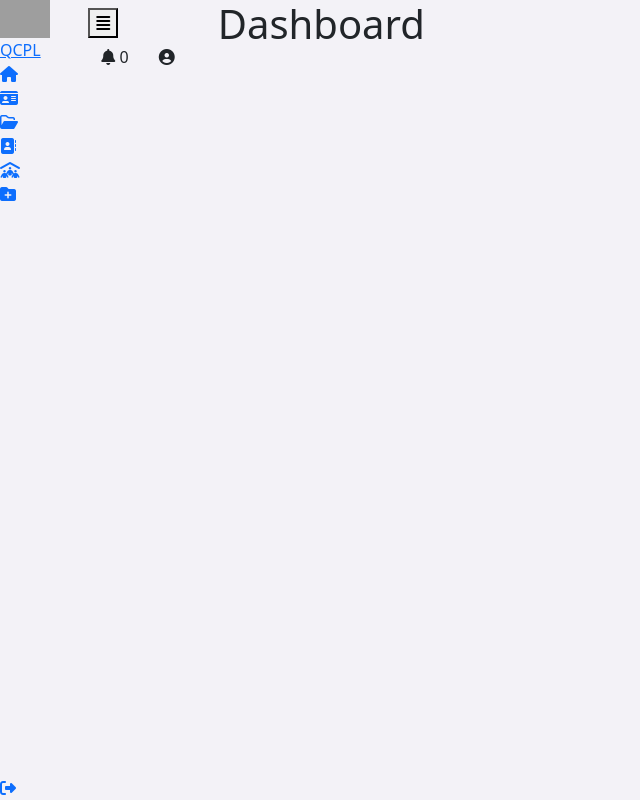
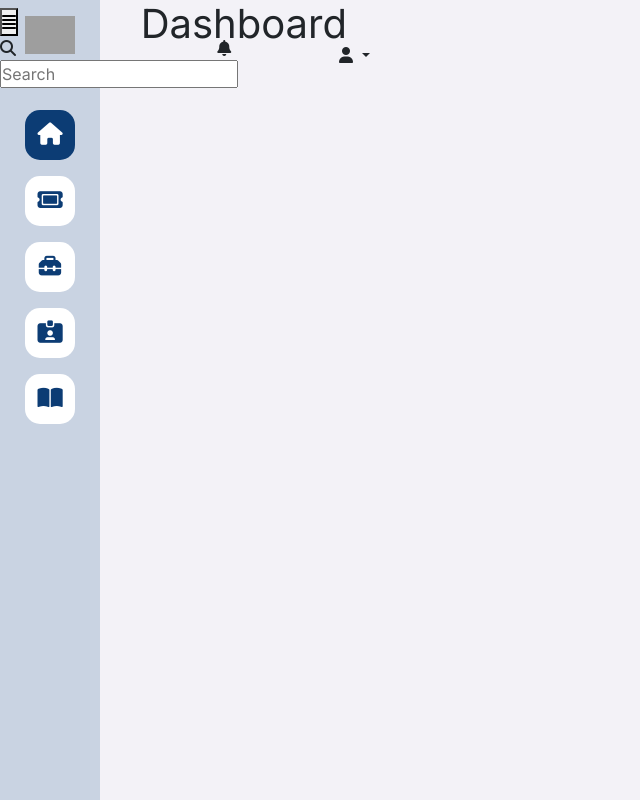
Before and after one commit to WhenAkiarfs/QCPLTsys, a PHP site: page /sidenavbar-admin.html in a window 1280 px wide. Shown: the whole page, without its empty margins (0-640 px from the left). Run offline with PHP 8.4, Linux system fonts and the light colour scheme; some libraries are stand-ins or nearby versions; grey boxes are pictures that could not be loaded.

Commit message:
new file:   assets/css/admin_notif.css 	renamed:    forms.css -> assets/css/forms.css 	new file:   assets/css/sidenavbar_admin.css 	modified:   sidenavbar-admin.html     new file:   assets/js/sidenavbar_admin.js

```diff
--- a/forms.css
+++ b/assets/css/forms.css
@@ -11,7 +11,6 @@
     color: #0C3C74;
     font-family: "Inter", sans-serif;
 }
-
 
 body {
     background-image:url(asset/qcpl-bg1.svg) ;
--- /dev/null
+++ b/assets/css/sidenavbar_admin.css
@@ -0,0 +1,79 @@
+@import url('https://fonts.googleapis.com/css2?family=Inter:wght@400;600;700&display=swap');
+
+* {
+  box-sizing: border-box;
+  font-family: 'Inter', sans-serif;
+  margin: 0;
+  padding: 0;
+}
+
+body {
+  background-color: #f3f2f7;
+  overflow-x: hidden;
+}
+
+#sidebar {
+  width: 100px;
+  min-height: 100vh;
+  background-color: #C9D3E2;
+  display: flex;
+  flex-direction: column;
+  position: fixed;
+  z-index: 1000;
+  left: 0;
+}
+
+.sidebar-logo {
+  text-align: center;
+  padding: 1rem 0 2rem 0;
+}
+
+.sidebar-logo-txt {
+  font-size: 0.75rem;
+  color: #0C3C74;
+  font-weight: bold;
+  letter-spacing: 0.5px;
+}
+
+.sidebar-nav {
+  flex: 1;
+  display: flex;
+  flex-direction: column;
+  align-items: center;
+}
+
+.sidebar-item {
+  margin-bottom: 1rem;
+}
+
+.sidebar-link {
+  background-color: white;
+  border-radius: 15px;
+  width: 50px;
+  height: 50px;
+  display: flex;
+  align-items: center;
+  justify-content: center;
+  color: #0C3C74;
+  text-decoration: none;
+  transition: all 0.3s ease;
+}
+
+.sidebar-link .icon {
+  font-size: 1.4rem;
+}
+
+/* Active state */
+.sidebar-item.active .sidebar-link {
+  background-color: #0C3C74;
+  color: #ffffff;
+}
+
+/* Hover effect */
+.sidebar-item.inactive .sidebar-link:hover {
+  background-color: #e1e6ed;
+}
+
+li {
+    list-style: none;
+  }
--- a/sidenavbar-admin.html
+++ b/sidenavbar-admin.html
@@ -3,74 +3,61 @@
 <head>
     <meta charset="UTF-8">
     <meta name="viewport" content="width=device-width, initial-scale=1.0">
-    <title>INFOSERVE - Dashboard (CIMS)</title>
+    <title>QCPL STS - Dashboard</title>
     <link rel="icon" type="image/x-icon" href="../../assets/img/qcpl-logo.png">
 
     <!-- CSS Link/s -->
-    <link rel="stylesheet" href="../../assets/css/sidebar.css">
-    <link rel="stylesheet" href="../../assets/css/admin_notif.css">
+    <link rel="stylesheet" href="../../assets/css/sidenavbar_admin.css">
 
     <!-- Bootstrap CSS -->
     <link href="../../vendor/bootstrap@5.3.3/dist/css/bootstrap.min.css" rel="stylesheet">
 
     <!-- Font Awesome CDN Link -->
-    <link rel="stylesheet" href="https://cdnjs.cloudflare.com/ajax/libs/font-awesome/6.5.1/css/all.min.css"/>
+    <link rel="stylesheet" href="https://cdnjs.cloudflare.com/ajax/libs/font-awesome/6.5.1/css/all.min.css" integrity="sha512-..." crossorigin="anonymous" referrerpolicy="no-referrer" />
 </head>
 
 <body style="background-color: #f3f2f7;">
     <div class="d-flex">
-        <!-- sidebar -->
+        <!-- Sidebar -->
         <aside id="sidebar" class="sidebar-toggle">
           <div class="sidebar-logo">
             <img src="../../assets/img/qcpl-logo.png" alt="Logo" width="50rem">
-                <a href="#" class="sidebar-logo-txt">QCPL</a>
+            <br><a href="#" class="sidebar-logo-txt">QCPL</a>
           </div>
-            <!-- sidebar navigation -->
+
+          <!-- Navigation -->
           <ul class="sidebar-nav p-0">
             <li class="sidebar-item active">
               <a href="#" class="sidebar-link" data-bs-toggle="tooltip" data-bs-placement="right" title="Dashboard">
-                        <i class="fa-solid fa-house icon item-active"></i>
+                <i class="fa-solid fa-house icon"></i>
               </a>
             </li>
             <li class="sidebar-item inactive">
-                    <a href="#" class="sidebar-link" data-bs-toggle="tooltip" data-bs-placement="right" title="List of Barangay ID Applicants">
-                        <i class="fa-solid fa-id-card icon"></i>
+              <a href="#" class="sidebar-link" data-bs-toggle="tooltip" data-bs-placement="right" title="Tickets">
+                <i class="fa-solid fa-ticket icon"></i>
               </a>
             </li>
             <li class="sidebar-item inactive">
-                    <a href="#" class="sidebar-link" data-bs-toggle="tooltip" data-bs-placement="right" title="List of Document Requests">
-                    <i class="fa-regular fa-folder-open icon"></i>
+              <a href="#" class="sidebar-link" data-bs-toggle="tooltip" data-bs-placement="right" title="Assets">
+                <i class="fa-solid fa-toolbox icon"></i>
               </a>
             </li>
             <li class="sidebar-item inactive">
-                    <a href="cims_resi_info.php" class="sidebar-link" data-bs-toggle="tooltip" data-bs-placement="right" title="List of Residents">
-                        <i class="fa-solid fa-address-book icon"></i>
+              <a href="#" class="sidebar-link" data-bs-toggle="tooltip" data-bs-placement="right" title="IT Staff">
+                <i class="fa-solid fa-id-card-clip icon"></i>
               </a>
             </li>
             <li class="sidebar-item inactive">
-                    <a href="cims_hh_registry.php" class="sidebar-link" data-bs-toggle="tooltip" data-bs-placement="right" title="Household Registry">
-                        <i class="fa-solid fa-people-roof icon"></i>
-                    </a>
-                </li>
-                <li class="sidebar-item inactive">
-                    <a href="cims_payout_sched.php" class="sidebar-link" data-bs-toggle="tooltip" data-bs-placement="right" title="Payout Schedule">
-                        <i class="fa-solid fa-folder-plus icon"></i>
-                    </a>
-                </li>
-
-                <!-- Logout Button -->
-                <li class="sidebar-item inactive logout position-absolute bottom-0 start-0">
-                    <a href="../../controller/logout.php" class="sidebar-link" data-bs-toggle="tooltip" data-bs-placement="right" title="Sign Out">
-                        <i class="fa-solid fa-right-from-bracket icon"></i>
+              <a href="#" class="sidebar-link" data-bs-toggle="tooltip" data-bs-placement="right" title="Branches">
+                <i class="fa-solid fa-book-open icon"></i>
               </a>
             </li>
           </ul>
         </aside>
-        <!-- sidebar ends here -->
 
-        <!-- nav content -->
+        <!-- Navigation Bar -->
         <div class="container-fluid p-0 cont" id="body">
-            <!-- hamburger menu & search / profile -->
+            <!-- Search / User Profile -->
             <nav class="navbar sticky-top">
                 <div class="row no-gutters">
                     <div class="col-1">
@@ -81,39 +68,34 @@
                     <div class="col-8 sticky-top" style="width: 60rem; margin-left: 2rem; margin-top: -2.2rem;">
                         <h1 class="nav-title">Dashboard</h1>
                     </div>
-                    <div class="col-3 right">
-                        <!-- Notifications with Badge -->
-                        <button type="button" class="btn notif position-relative" data-bs-toggle="dropdown" aria-expanded="false" aria-label="Notifications">
-                            <i id="notification-icon" class="fa-solid fa-bell nav-icon"></i>
-                            <span id="notification-badge">0</span> <!-- Notification Badge -->
+
+                    <div class="col-2">
+                        <div class="search">
+                            <i class="fa-solid fa-magnifying-glass"></i>
+                            <input type="text" placeholder="Search">
+                        </div>
+                    </div>
+
+                    <div class="col-1">
+                        <div class="notification">
+                            <i class="fa-solid fa-bell"></i>
+                            <div id="notification-badge"></div>
+                        </div>
+                    </div>
+
+                    <div class="col-1">
+                        <div class="dropdown">
+                            <button class="btn dropdown-toggle" type="button" id="dropdownMenuButton" data-bs-toggle="dropdown" aria-haspopup="true" aria-expanded="false">
+                                <i class="fa-solid fa-user"></i>
                             </button>
-                        <ul class="dropdown-menu dropdown-menu-end menu-notif" id="notif-dropdown">
-                            <li class="dropdown-header header-notif">
-                                <h1>Notifications</h1>
-                                <button id="all-btn" type="button" class="btn all-btn btn-ac" onclick="toggleNotificationFilter(false, event)">All</button>
-                                <button id="unread-btn" type="button" class="btn unread-btn btn-ina" onclick="toggleNotificationFilter(true, event)">Unread</button>
-                            </li>
-                            <li class="dropdown-header header-notif" style="margin-bottom: -1.5rem; font-weight:bold; margin-left:-.8rem; font-size:1.1rem">
-                                <p>New</p>
-                            </li>
-
-                            <!-- Notifications will be dynamically appended here -->
-                            <div id="notif-container"></div>
-                        </ul>
-
-                        <!-- Profile -->
-                        <button type="button" class="btn profile" data-bs-toggle="dropdown" aria-expanded="false">
-                            <i class="fa-solid fa-circle-user nav-icon"></i>
-                        </button>
-                        <ul class="dropdown-menu dropdown-menu-end">
-                            <li><a class="dropdown-item" href="#">Account Settings</a></li>
-                            <li><a class="dropdown-item" href="#">Logout</a></li>
-                        </ul>
+                            <div class="dropdown-menu" aria-labelledby="dropdownMenuButton">
+                                <a class="dropdown-item" href="#">Profile</a>
+                                <a class="dropdown-item" href="#">Settings</a>
+                                <a class="dropdown-item" href="#">Logout</a>
+                            </div>
+                        </div>
                     </div>
                 </div>
             </nav>
       </div>
-    </div>
-
-    <script src="../../assets/js/sidenavbar-admin.js"></script>
 </body>
```
Also changed, not shown: assets/css/admin_notif.css (added, +55 -0 lines), assets/js/sidenavbar_admin.js (added, +17 -0 lines). Lines whose indentation alone changed are shown as unchanged.
